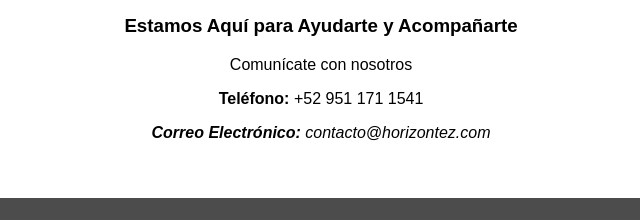
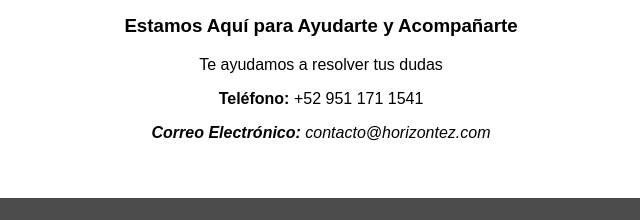
Before and after one commit to Horizontez/W-HORZ, a plain HTML site: page contacto.html in a window 1280 px wide. Shown: the part 526-746 px from the top of the page, 319-959 px from the left. Drawn offline with Linux system fonts and the light colour scheme; files whose address does not match are found by name.

Commit message:
Add files via upload

```diff
--- a/contacto.html
+++ b/contacto.html
@@ -31,7 +31,7 @@
     <!-- Información de contacto -->
     <div class="contact-info">
         <h3>Estamos Aquí para Ayudarte y Acompañarte</h3>
-        <p> Comunícate con nosotros </p>
+        <p> Te ayudamos a resolver tus dudas </p>
         <p><strong>Teléfono:</strong> +52 951 171 1541</p>
         <p><strong>Correo Electrónico:</strong> contacto@horizontez.com</p>
     </div>
```
